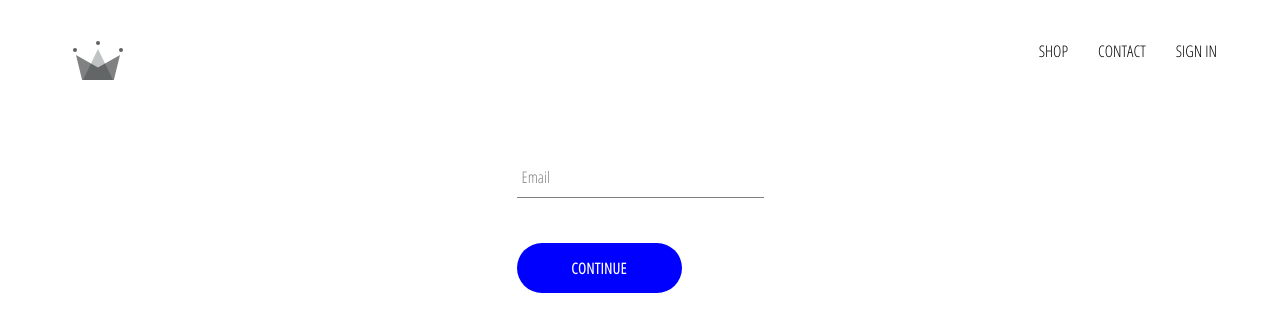
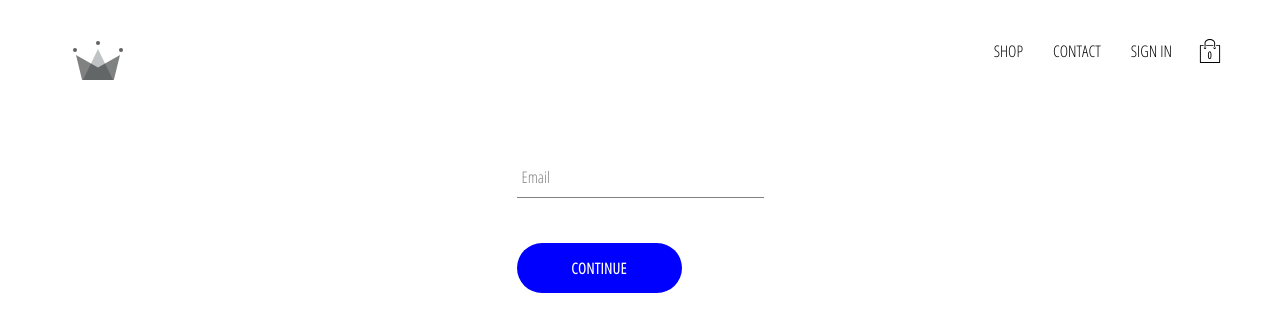
Before and after one commit to akhegade/clothing-ecom-app, a React (Create React App) app: page /rest-password in a window 1280 px wide. Shown: the top 332 px of the page. Built offline with nearby package versions, Linux system fonts and the light colour scheme; no server answers.

Commit message:
added cartIcon and cartDropdown components to our application,also implemented cart reducer

```diff
--- /dev/null
+++ b/src/components/cart-dropdown/cart-dropdowm.component.jsx
@@ -0,0 +1,14 @@
+import React from "react";
+import CustomButton from "../custom-button/custom-button.component";
+
+import "./cart-dropdowm.style.scss";
+
+const CartDropdown = () => (
+  <div className="cart-dropdown">
+    <div className="cart-items">
+      <CustomButton>GO TO CHECKOUT</CustomButton>
+    </div>
+  </div>
+);
+
+export default CartDropdown;
--- /dev/null
+++ b/src/components/cart-dropdown/cart-dropdowm.style.scss
@@ -0,0 +1,24 @@
+.cart-dropdown {
+  position: absolute;
+  width: 240px;
+  height: 340px;
+  display: flex;
+  flex-direction: column;
+  padding: 20px;
+  border: 1px solid black;
+  background-color: white;
+  top: 90px;
+  right: 40px;
+  z-index: 5;
+
+  .cart-items {
+    height: 240px;
+    display: flex;
+    flex-direction: column;
+    overflow: scroll;
+  }
+
+  button {
+    margin-top: auto;
+  }
+}
--- /dev/null
+++ b/src/components/cart-icon/cart-icon.component.jsx
@@ -0,0 +1,21 @@
+import React from "react";
+import {connect} from "react-redux";
+
+import {toggleCartHidden} from "../../redux/cart/cart.action";
+
+import {ReactComponent as ShoppingIcon} from "../../assets/shopping-bag.svg";
+
+import "./cart-icon.style.scss";
+
+const CartIcon = ({toggleCartHidden}) => (
+  <div className="cart-icon" onClick={toggleCartHidden}>
+    <ShoppingIcon className="shopping-icon" />
+    <span className="item-count">0</span>
+  </div>
+);
+
+const mapDispatchToProps = dispatch => ({
+  toggleCartHidden: () => dispatch(toggleCartHidden())
+});
+
+export default connect(null, mapDispatchToProps)(CartIcon);
--- /dev/null
+++ b/src/components/cart-icon/cart-icon.style.scss
@@ -0,0 +1,21 @@
+.cart-icon {
+  width: 45px;
+  height: 45px;
+  position: relative;
+  display: flex;
+  align-items: center;
+  justify-content: center;
+  cursor: pointer;
+
+  .shopping-icon {
+    width: 24px;
+    height: 24px;
+  }
+
+  .item-count {
+    position: absolute;
+    font-size: 10px;
+    font-weight: bold;
+    bottom: 12px;
+  }
+}
--- a/src/components/header/header.component.jsx
+++ b/src/components/header/header.component.jsx
@@ -3,12 +3,14 @@
 import {connect} from "react-redux";
 
 import {auth} from "../../firebase/firebase.utils";
+import CartIcon from "../cart-icon/cart-icon.component";
+import CartDropdown from "../cart-dropdown/cart-dropdowm.component";
 
 import {ReactComponent as Logo} from "../../assets/crown.svg";
 
 import "./header.style.scss";
 
-const Header = ({currentUser}) => {
+const Header = ({currentUser, hidden}) => {
   return (
     <div className="header">
       <Link className="logo-container" to="/">
@@ -31,13 +33,22 @@
             SIGN IN
           </Link>
         )}
+        <CartIcon />
       </div>
+      {hidden ? null : <CartDropdown />}
     </div>
   );
 };
 
-const mapStateToProps = state => ({
-  currentUser: state.user.currentUser
+//advance way detructuring objects
+const mapStateToProps = ({user: {currentUser}, cart: {hidden}}) => ({
+  currentUser,
+  hidden
 });
 
+// const mapStateToProps = state => ({
+//   currentUser: state.user.currentUser,
+//   hidden: state.cart.hidden
+// });
+
 export default connect(mapStateToProps)(Header);
--- a/src/index.css
+++ b/src/index.css
@@ -15,7 +15,7 @@
 
 /* width */
 ::-webkit-scrollbar {
-  width: 20px;
+  width: 10px;
 }
 
 /* Track */
--- /dev/null
+++ b/src/redux/cart/cart.action.js
@@ -0,0 +1,5 @@
+import cartActionTypes from "./cart.types";
+
+export const toggleCartHidden = () => ({
+  type: cartActionTypes.TOGGLE_CART_HIDDEN
+});
--- /dev/null
+++ b/src/redux/cart/cart.reducer.js
@@ -0,0 +1,19 @@
+import cartActionTypes from "./cart.types";
+
+const INITIAL_STATE = {
+  hidden: true
+};
+
+const cartReducer = (state = INITIAL_STATE, action) => {
+  switch (action.type) {
+    case cartActionTypes.TOGGLE_CART_HIDDEN:
+      return {
+        ...state,
+        hidden: !state.hidden
+      };
+    default:
+      return state;
+  }
+};
+
+export default cartReducer;
--- /dev/null
+++ b/src/redux/cart/cart.types.js
@@ -0,0 +1,5 @@
+const cartActionTypes = {
+  TOGGLE_CART_HIDDEN: "TOGGLE_CART_HIDDEN"
+};
+
+export default cartActionTypes;
--- a/src/redux/root-reducer.js
+++ b/src/redux/root-reducer.js
@@ -1,6 +1,7 @@
 import {combineReducers} from "redux";
 import userReducer from "./user/user.reducer";
-
+import cartReducer from "./cart/cart.reducer"
 export default combineReducers({
-  user: userReducer
+  user: userReducer,
+  cart:cartReducer
 });
--- a/src/redux/user/user.reducer.js
+++ b/src/redux/user/user.reducer.js
@@ -11,7 +11,6 @@
         ...state,
         currentUser: action.payload
       };
-      break;
 
     default:
       return state;
```
Also changed, not shown: src/assets/shopping-bag.svg (added).
